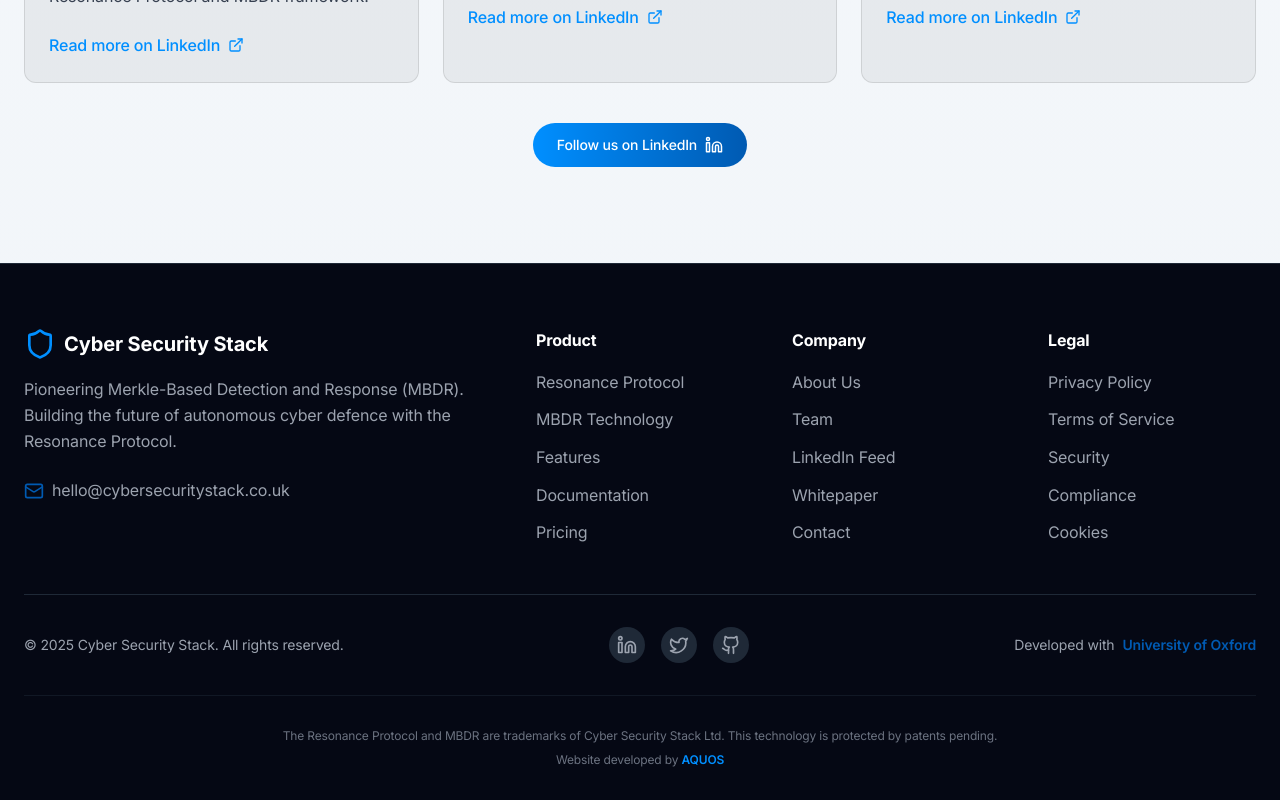
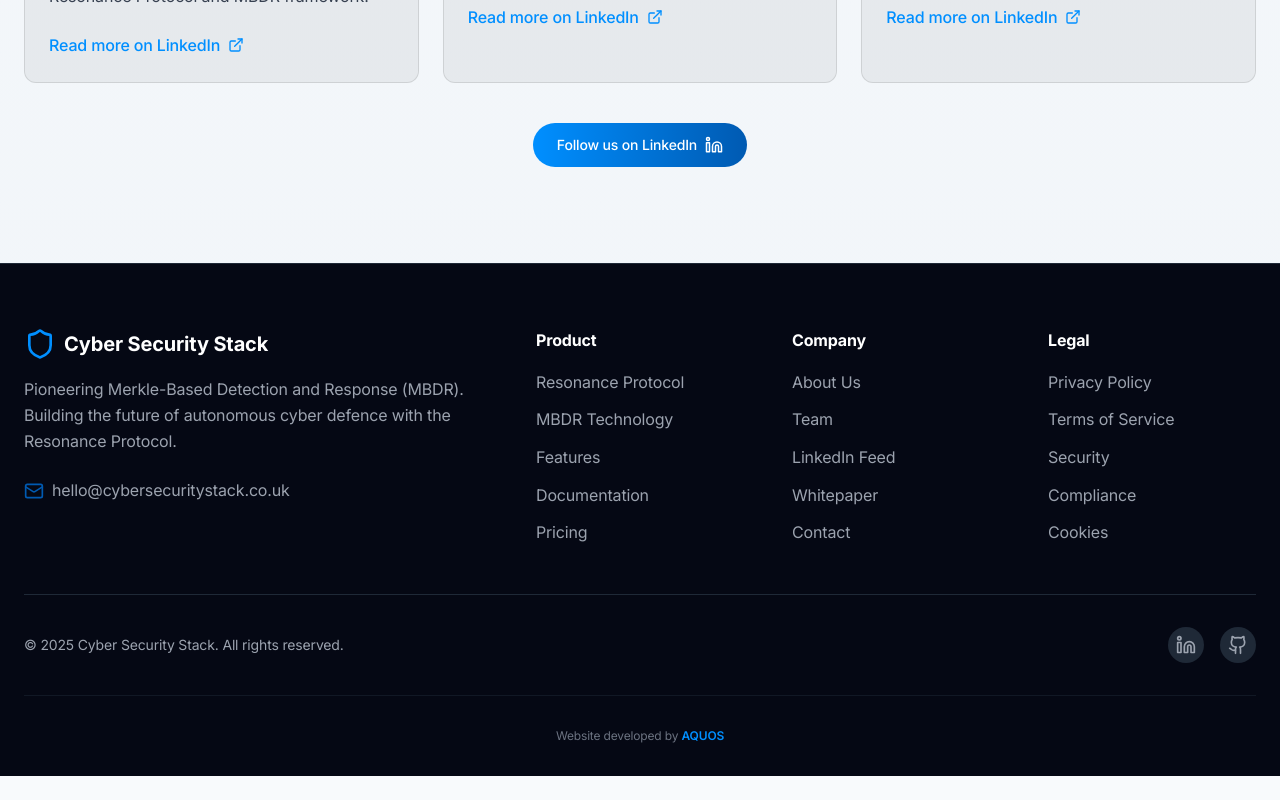
Before and after one commit to DevanshM1211/Cybersecurity-Stack-Website, a Next.js app: page / in a window 1280 px wide. Shown: the part 2201-3001 px from the top of the page. After the commit the page ends 2977 px from the top, so only its background shows below. Built offline with nearby package versions, Linux system fonts and the light colour scheme.

Commit message:
Remove Twitter icon, University of Oxford badge, and trademark text from footer

```diff
--- a/components/Footer.tsx
+++ b/components/Footer.tsx
@@ -1,6 +1,6 @@
 "use client";
 
-import { Shield, Mail, Linkedin, Twitter, Github } from "lucide-react";
+import { Shield, Mail, Linkedin, Github } from "lucide-react";
 import { motion } from "framer-motion";
 
 const Footer = () => {
@@ -33,11 +33,6 @@ const Footer = () => {
       icon: <Linkedin size={20} />,
       href: "https://www.linkedin.com/company/cyber-security-stack/",
       label: "LinkedIn",
-    },
-    {
-      icon: <Twitter size={20} />,
-      href: "https://twitter.com/CyberSecStack",
-      label: "Twitter",
     },
     {
       icon: <Github size={20} />,
@@ -150,23 +145,11 @@ const Footer = () => {
                 </motion.a>
               ))}
             </div>
-
-            {/* Partnership Badge */}
-            <div className="flex items-center gap-2 text-sm">
-              <span className="text-gray-400">Developed with</span>
-              <span className="text-cyber-purple font-semibold">
-                University of Oxford
-              </span>
-            </div>
           </div>
         </div>
 
         {/* Extra Info */}
         <div className="mt-8 pt-8 border-t border-gray-800/50 text-center text-xs text-gray-500">
-          <p className="mb-2">
-            The Resonance Protocol and MBDR are trademarks of Cyber Security
-            Stack Ltd. This technology is protected by patents pending.
-          </p>
           <p>
             Website developed by{" "}
             <motion.a
```
